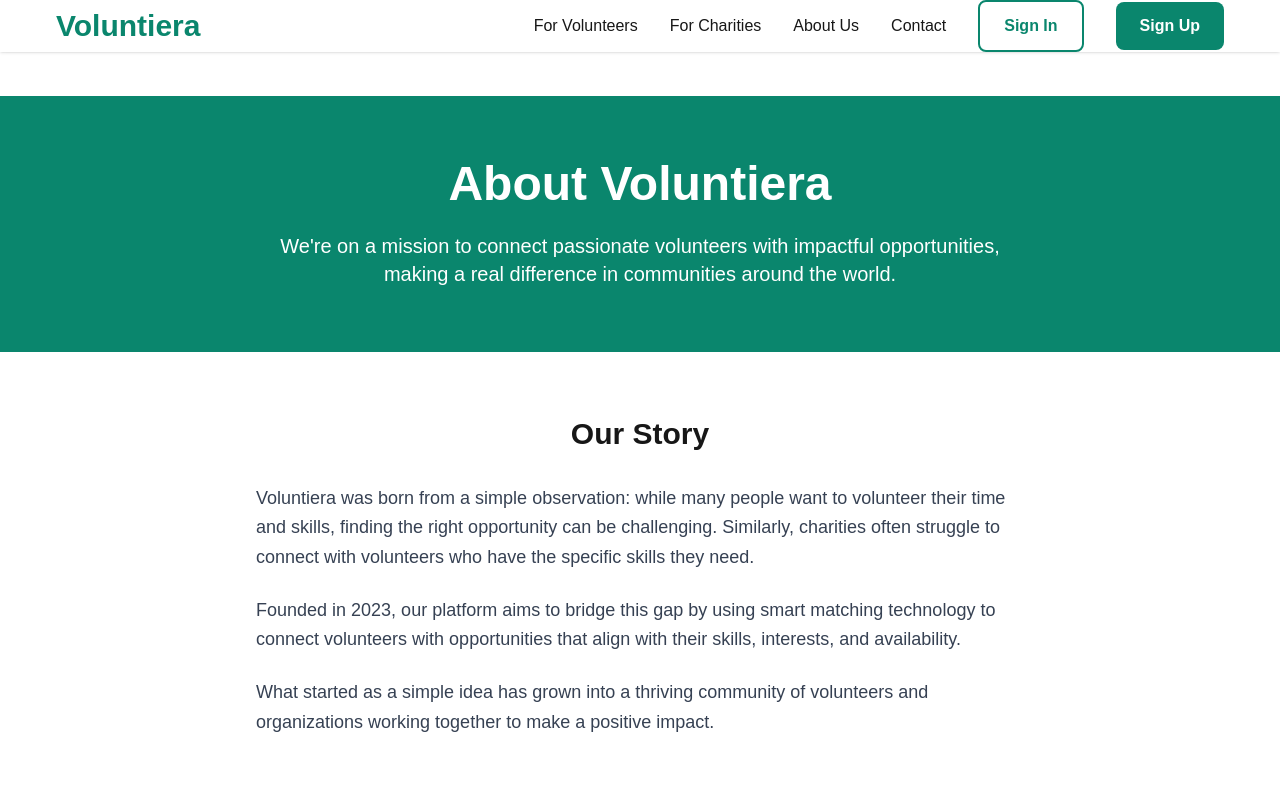
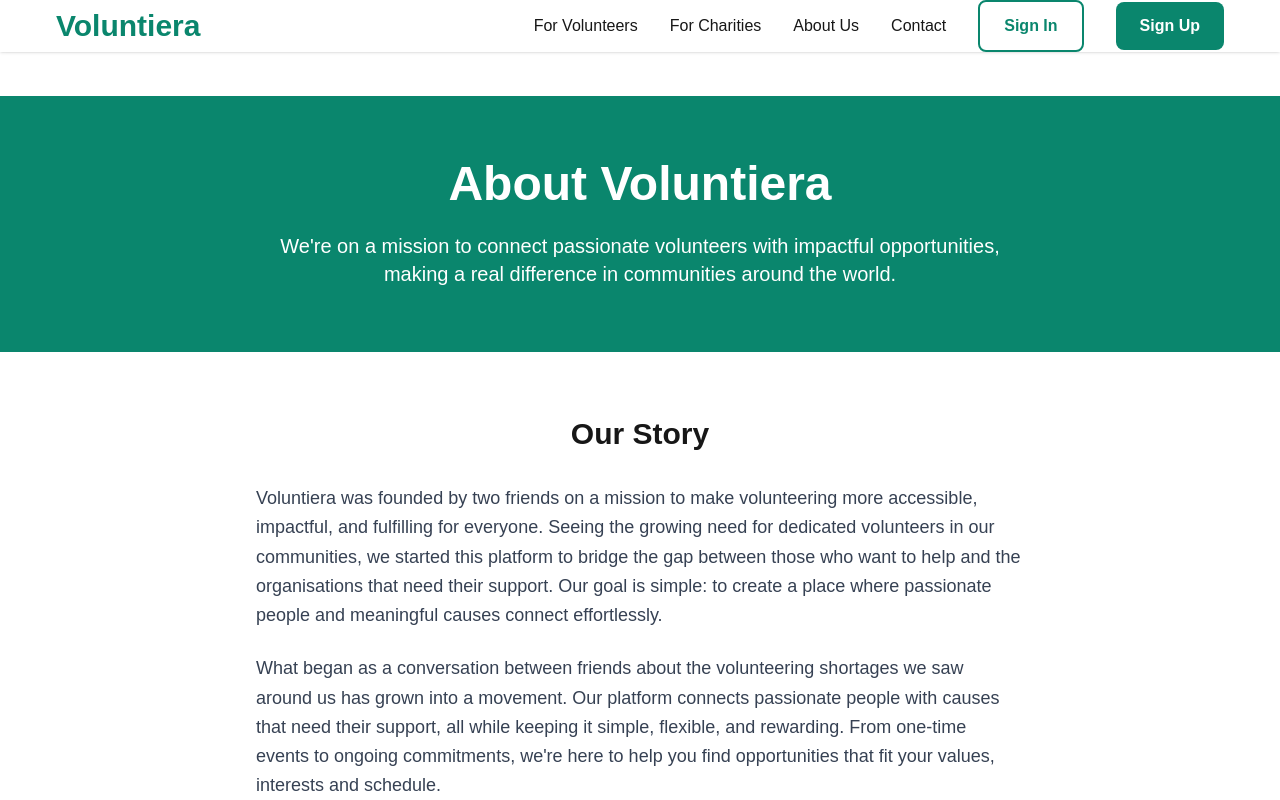
Before and after one commit to jakeyShakey/voluntiera_landing, a Next.js app: page /about in a window 1280 px wide. Shown: the top 800 px of the page. Built offline with nearby package versions, Linux system fonts and the light colour scheme.

Commit message:
text updates

```diff
--- a/src/app/about/page.tsx
+++ b/src/app/about/page.tsx
@@ -22,17 +22,23 @@ export default function AboutPage() {
             <h2 className="text-3xl font-bold mb-8 text-center">Our Story</h2>
             <div className="mb-10 text-lg text-gray-700 leading-relaxed space-y-6">
               <p>
-                Voluntiera was born from a simple observation: while many people want to volunteer their time and skills,
-                finding the right opportunity can be challenging. Similarly, charities often struggle to connect with
-                volunteers who have the specific skills they need.
+                Voluntiera was founded by two friends on a mission to make volunteering more accessible, impactful,
+                and fulfilling for everyone. Seeing the growing need for dedicated volunteers in our communities,
+                we started this platform to bridge the gap between those who want to help and the organisations that
+                need their support. Our goal is simple: to create a place where passionate people and meaningful causes
+                connect effortlessly.
               </p>
               <p>
-                Founded in 2023, our platform aims to bridge this gap by using smart matching technology to connect
-                volunteers with opportunities that align with their skills, interests, and availability.
+                What began as a conversation between friends about the volunteering shortages we saw around us has grown
+                into a movement. Our platform connects passionate people with causes that need their support, all
+                while keeping it simple, flexible, and rewarding. From one-time events to ongoing commitments,
+                we&apos;re here to help you find opportunities that fit your values, interests and schedule.
               </p>
               <p>
-                What started as a simple idea has grown into a thriving community of volunteers and organizations
-                working together to make a positive impact.
+                Join us in building a stronger, more connected community one act of kindness at a time. Whether
+                you&apos;re a seasoned volunteer or new to giving back, we welcome you to our growing network
+                of changemakers. Together, we&apos;re making it easier than ever to lend a hand, support a cause,
+                and truly make a difference.
               </p>
             </div>
           </div>
--- a/src/app/contact/page.tsx
+++ b/src/app/contact/page.tsx
@@ -28,10 +28,36 @@ export default function ContactPage() {
     setIsSubmitting(true);
     setSubmitError('');
 
-    // Simulate form submission
     try {
-      // In a real app, you would submit to your API endpoint here
-      await new Promise(resolve => setTimeout(resolve, 1000));
+      // Create FormData object to send to FormSubmit
+      const form = e.target as HTMLFormElement;
+      const formDataObj = new FormData(form);
+
+      // Add form data manually to ensure all fields are included
+      formDataObj.append('name', formData.name);
+      formDataObj.append('email', formData.email);
+      formDataObj.append('subject', formData.subject);
+      formDataObj.append('message', formData.message);
+
+      // Add FormSubmit configuration fields
+      formDataObj.append('_captcha', 'true');
+      formDataObj.append('_subject', `New Contact Form: ${formData.subject}`);
+      formDataObj.append('_template', 'table');
+      formDataObj.append('_replyto', formData.email);
+
+      // Send to FormSubmit service
+      const response = await fetch('https://formsubmit.co/ajax/hello@voluntiera.co.uk', {
+        method: 'POST',
+        body: formDataObj,
+        headers: {
+          'Accept': 'application/json',
+        },
+      });
+
+      if (!response.ok) {
+        throw new Error('Form submission failed');
+      }
+
       setSubmitSuccess(true);
       setFormData({
         name: '',
@@ -39,8 +65,9 @@ export default function ContactPage() {
         subject: '',
         message: '',
       });
-    } catch {
+    } catch (error) {
       setSubmitError('There was a problem submitting your form. Please try again.');
+      console.error(error);
     } finally {
       setIsSubmitting(false);
     }
@@ -78,6 +105,12 @@ export default function ContactPage() {
                         {submitError}
                       </div>
                     )}
+
+                    {/* FormSubmit configuration fields */}
+                    <input type="hidden" name="_captcha" value="true" />
+                    <input type="hidden" name="_subject" value={`New Contact Form: ${formData.subject}`} />
+                    <input type="hidden" name="_template" value="table" />
+                    <input type="hidden" name="_replyto" value={formData.email} />
 
                     <div className="mb-4">
                       <label htmlFor="name" className="block text-gray-700 font-medium mb-2">
@@ -165,7 +198,7 @@ export default function ContactPage() {
                     <FaEnvelope className="text-2xl mt-1" />
                     <div>
                       <h3 className="font-semibold text-lg mb-1">Email</h3>
-                      <p>info@voluntiera.com</p>
+                      <p>hello@voluntiera.co.uk</p>
                     </div>
                   </div>
 
@@ -181,7 +214,7 @@ export default function ContactPage() {
                     <FaMapMarkerAlt className="text-2xl mt-1" />
                     <div>
                       <h3 className="font-semibold text-lg mb-1">Location</h3>
-                      <p>123 Charity Lane</p>
+                      <p>56 Rutland Gardens</p>
                       <p>London, UK</p>
                     </div>
                   </div>
--- a/src/app/page.tsx
+++ b/src/app/page.tsx
@@ -17,23 +17,27 @@ export default function Home() {
             <div className="w-full md:w-1/2">
               <h2 className="text-3xl md:text-4xl font-bold mb-6 text-gray-800">For Volunteers</h2>
               <p className="text-lg mb-6 text-gray-600 leading-relaxed">
-                Discover meaningful one-off volunteering opportunities that match your skills, interests, and availability.
-                Whether you&apos;re looking to gain experience, make a difference, or meet new people,
-                Voluntiera makes it easy to find the perfect opportunity.
+                For individuals passionate about supporting others and their communities,
+                discover meaningful one-off volunteering opportunities tailored to your skills, interests, and availability.
               </p>
               <div className="space-y-4">
                 <div className="flex items-start gap-4">
-                  <FaHandshake className="text-[var(--primary)] text-2xl mt-1" />
+                  <div className="flex-shrink-0 w-8">
+                    <FaHandshake className="text-[var(--primary)] text-2xl" />
+                  </div>
                   <div>
                     <h3 className="text-xl font-semibold mb-2">Find Meaningful Opportunities</h3>
                     <p className="text-gray-600">Get reccomended opportunities based on your skills and interests. No endless scrollig through job boards.</p>
                   </div>
                 </div>
                 <div className="flex items-start gap-4">
-                  <FaRegLightbulb className="text-[var(--primary)] text-2xl mt-1" />
+                  <div className="flex-shrink-0 w-8">
+                    <FaRegLightbulb className="text-[var(--primary)] text-2xl" />
+                  </div>
                   <div>
-                    <h3 className="text-xl font-semibold mb-2">Develop New Skills</h3>
-                    <p className="text-gray-600">Gain valuable experience and enhance your skillset through volunteering while making a difference where it&apos;s needed most.</p>
+                    <h3 className="text-xl font-semibold mb-2">Tailored to your schedule</h3>
+                    <p className="text-gray-600">We know making a regular commitment can be overwhelming. Whether you have a few hours a week or just one weekend a month,
+                      Voluntiera gives you a variety of impactful opportunities that fit around your availability.</p>
                   </div>
                 </div>
               </div>
@@ -148,7 +152,7 @@ export default function Home() {
             <Link href="/signup" className="btn-primary bg-white text-[var(--primary)] hover:bg-gray-100">
               Sign Up Now
             </Link>
-            <Link href="/contact" className="btn-secondary border-white text-white hover:bg-white hover:text-[var(--primary)]">
+            <Link href="/contact" className="btn-primary bg-white text-[var(--primary)] hover:bg-gray-100">
               Contact Us
             </Link>
           </div>
```
